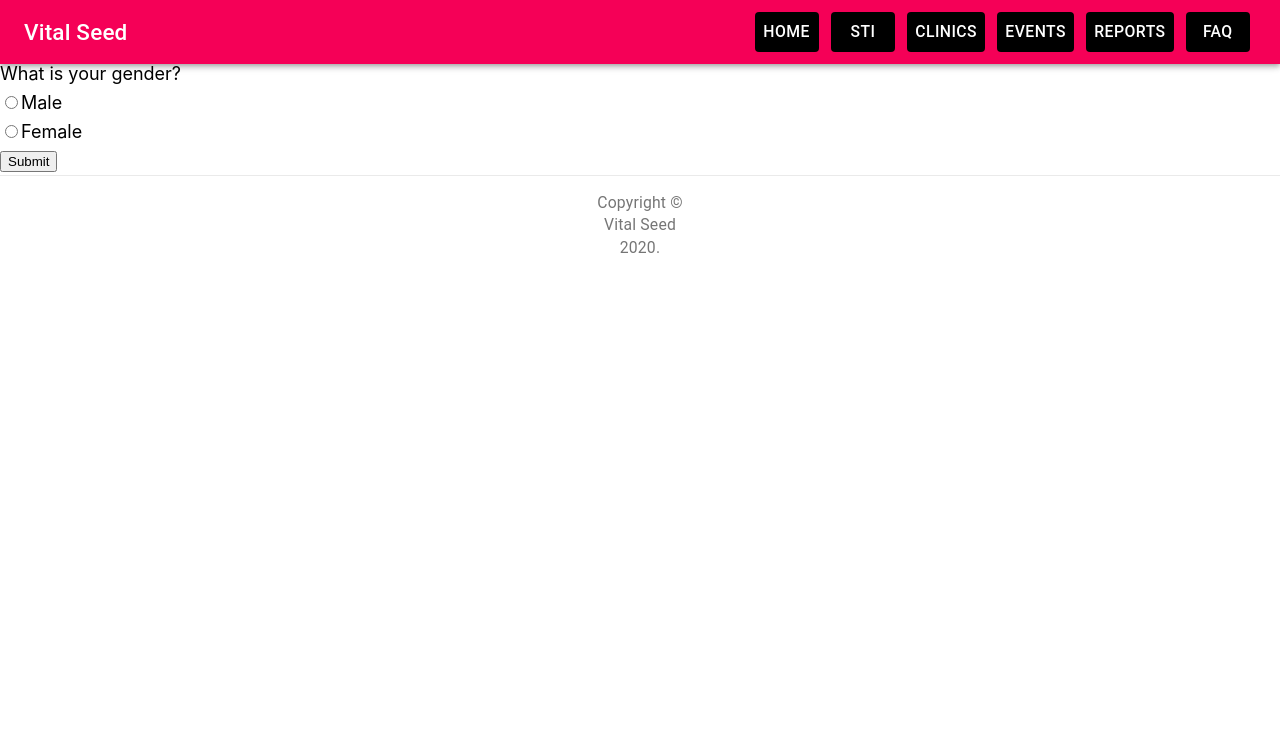
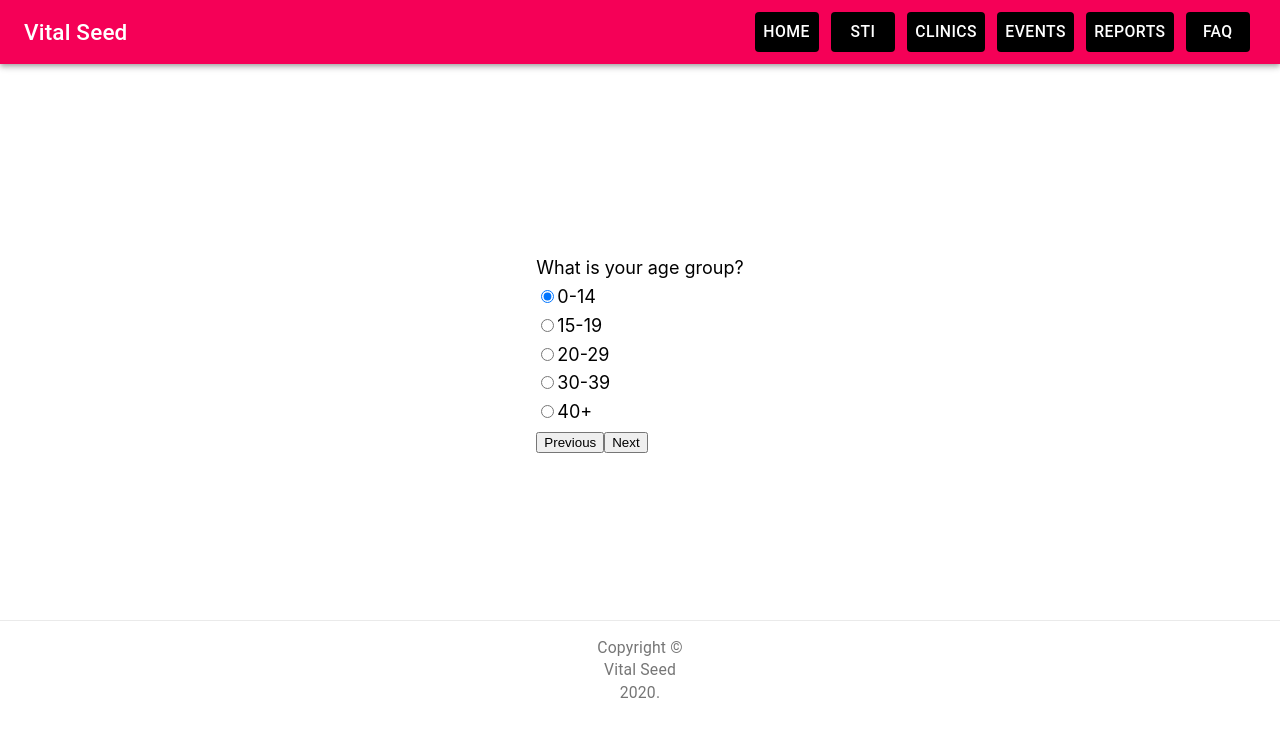
Before and after one commit to FIT5120-IE-TA07/vital-seed-view, a Next.js app: page /components/forms/questionnaire/step2 in a window 1280 px wide. Shown: the top 736 px of the page. Built offline with nearby package versions, Linux system fonts and the light colour scheme.

Commit message:
added two step form

```diff
--- a/pages/components/forms/questionnaire/step2.js
+++ b/pages/components/forms/questionnaire/step2.js
@@ -1,24 +1,86 @@
 import React from "react";
+import Link from 'next/link'
 import { useForm } from "react-hook-form";
 
 export default function StepOne() {
-  const { register, handleSubmit} = useForm();
+  const { register, handleSubmit, errors, getValues } = useForm();
 
+
+  // get data on submit
   const onSubmit = (data) => {
     console.log(data);
+
+  };
+
+  // validates if no selection is made
+  const validateSelection = (_) => {
+    const values = getValues({ nest: true });
+    console.log("validate", values.ageGroup)
+    if (values.ageGroup === "" || values.ageGroup.length == 0) {
+      console.log("no age group selected")
+      return false;
+    }
   };
 
   return (
-    <form onSubmit={handleSubmit(onSubmit)}>
-      <label>What is your gender?</label>
-      <br />
-      <input type="radio" name="gender" id="male" value="male" ref={register} />
-      <label for="male">Male</label>
-      <br />
-      <input type="radio" name="gender" id="female" value="female" ref={register} />
-      <label for="female">Female</label>
-      <br />
-      <input type="submit" label="Next"/>
-    </form>
+    <div className="container">
+      <form onSubmit={handleSubmit(onSubmit)}>
+        <label>What is your age group?</label>
+        <br />
+        <input
+          type="radio"
+          name="ageGroup"
+          id="0-14"
+          value="0-14"
+          defaultChecked={true}
+          ref={register({ validate: validateSelection })}
+        />
+        <label>0-14</label>
+        <br />
+        <input
+          type="radio"
+          name="ageGroup"
+          id="15-19"
+          value="15-19"
+          ref={register({ validate: validateSelection })}
+        />
+        <label>15-19</label>
+        <br />
+        <input
+          type="radio"
+          name="ageGroup"
+          id="20-29"
+          value="20-29"
+          ref={register({ validate: validateSelection })}
+        />
+        <label>20-29</label>
+        <br />
+        <input
+          type="radio"
+          name="ageGroup"
+          id="30-39"
+          value="30-39"
+          ref={register({ validate: validateSelection })}
+        />
+        <label>30-39</label>
+        <br />
+        <input
+          type="radio"
+          name="ageGroup"
+          id="40+"
+          value="40+"
+          ref={register({ validate: validateSelection })}
+        />
+        <label>40+</label>
+        <br />
+        {errors.ageGroup && (
+          <p className="error-message">*Please select an age group</p>
+        )}
+        <Link href="/components/forms/questionnaire/step1">
+          <input type="submit" value="Previous" />
+        </Link>
+        <input type="submit" value="Next" />
+      </form>
+    </div>
   );
 }
--- a/styles/forms.css
+++ b/styles/forms.css
@@ -1,4 +1,4 @@
 .error-message {
   color: red;
-  font-size: x-small;
+  font-size: smaller;
 }
```
Also changed, not shown: pages/components/forms/questionnaire/step1.js (+57 -15 lines).
